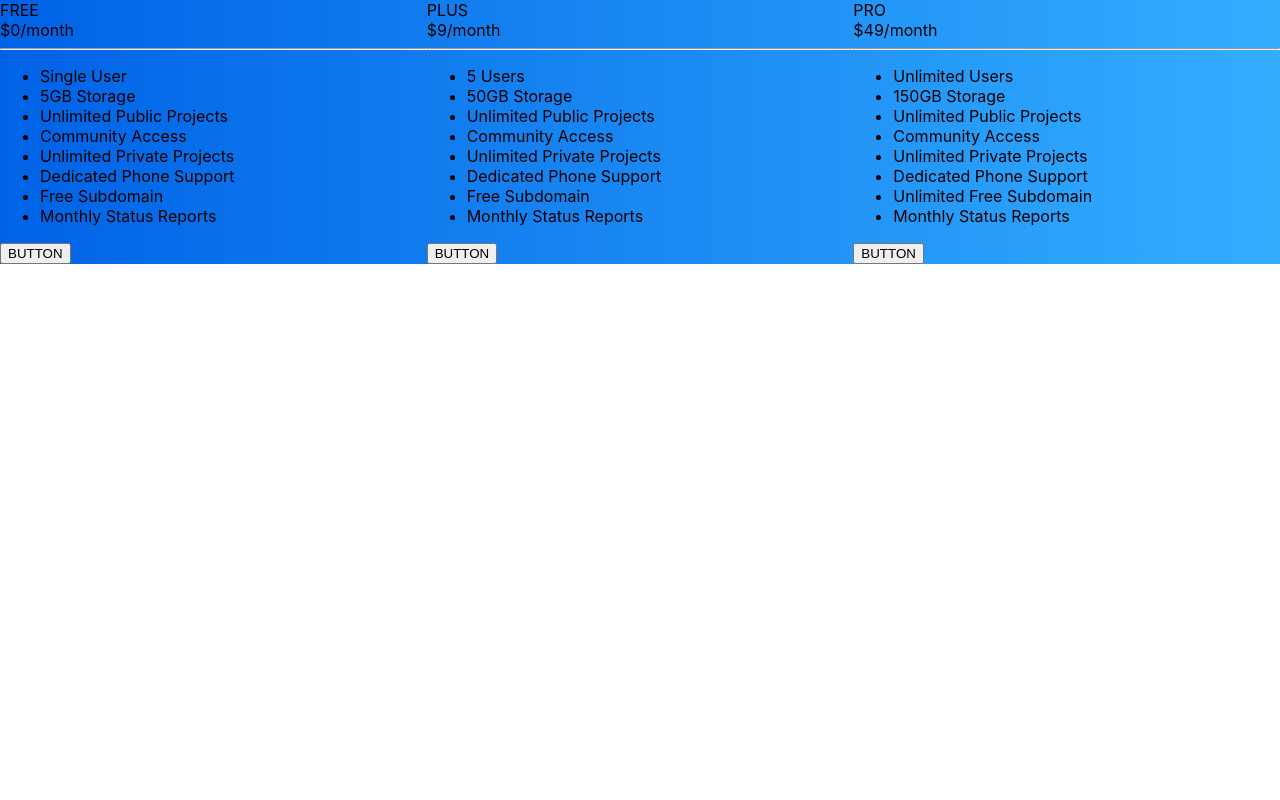
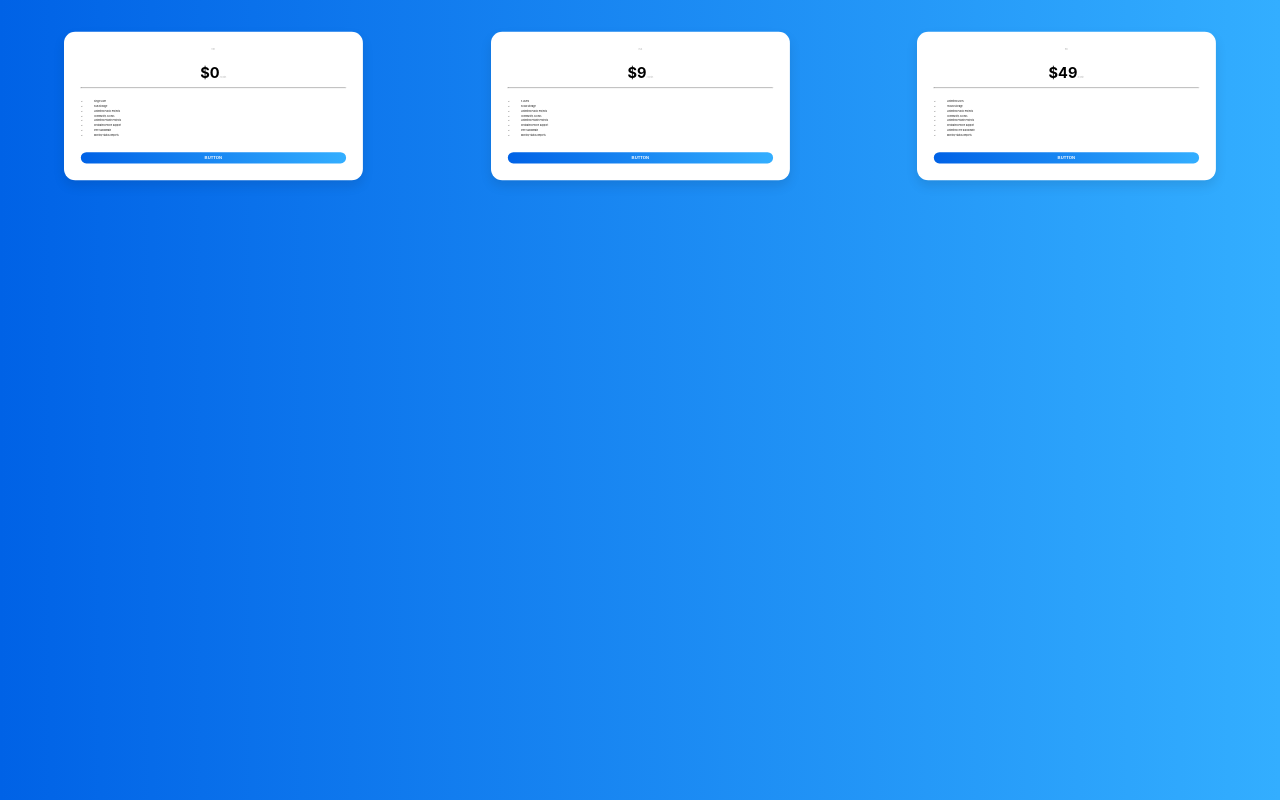
Before and after one commit to ASalman-Malik/reactjs-T1, a React (Create React App) app: page / in a window 1280 px wide. Built offline with nearby package versions, Linux system fonts and the light colour scheme.

Commit message:
Update App.css

```diff
--- a/src/App.css
+++ b/src/App.css
@@ -1,5 +1,6 @@
 .App {
   text-align: center;
+
 }
 
 .App-logo {
@@ -20,7 +21,7 @@
   flex-direction: column;
   align-items: center;
   justify-content: center;
-  font-size: calc(10px + 2vmin);
+  /* font-size: calc(10px + 2vmin); */
   color: white;
 }
 
@@ -36,3 +37,93 @@
     transform: rotate(360deg);
   }
 }
+
+
+
+
+/* new css */
+body{
+  background: linear-gradient(to right, #0062E6, #33AEFF);
+}
+.container{
+  display: flex;
+  background-color: white;
+  justify-content: center;
+  height: 10rem;
+  transform: scale(0.7);
+}
+ .container hr{
+   margin: 1.5rem 0;
+ }
+.plan-header {
+  display: flex;
+  flex-direction: column;
+  justify-content: space-between;
+  align-items: center;
+}
+
+.plan {
+  background: #ffffff;
+  border-radius: 16px;
+  padding: 24px;
+  color: black;
+  font-family: "Inter", sans-serif;
+  gap: 0.2rem;
+  transition: all 0.2s;
+  box-shadow: 0 0.5rem 1rem 0 rgba(0, 0, 0, 0.1);
+  border: none;
+  transform: scale(0.7);
+}
+
+.plan-feature {
+  list-style: none;
+  padding: 0px;
+}
+
+.plan-feature li {
+  margin-bottom: 3px;
+  display: flex;
+  font-size: .2rem;
+}
+
+.plan-choose {
+  width: 100%;
+  background: linear-gradient(to right, #0062E6, #33AEFF);
+  border-radius: 2rem;
+  border: none;
+  color: white;
+  font-size: 6px;
+  padding: 5px;
+  font-weight: bold;
+}
+
+.plan:hover {
+  border-radius: 24px;
+  padding: 24px;
+  font-family: "Inter", sans-serif;
+  transform: scale(0.9);
+  box-shadow: 0 0 10px rgba(0, 0, 0, 0.5);
+  opacity: 1;
+}
+.plan-choose:hover{
+  opacity: 1;
+}
+
+.plan-feature li:before {
+  content: "✓";
+  margin-right: 16px;
+}
+
+.sub-status{
+  font-size: 2px;
+  font-weight: 500;
+  color: darkgray;
+}
+.price{
+  font-weight: 700;
+  font-size: 1.3rem;
+}
+.month{
+  font-size: 3px;
+  font-weight: 100;
+}
```
